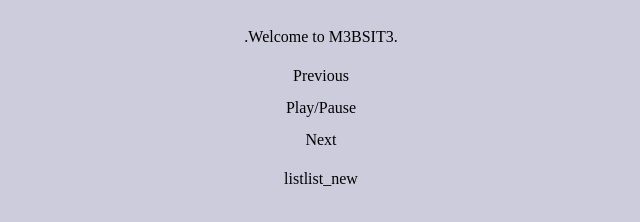
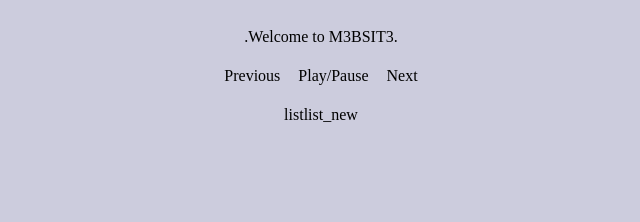
Before and after one commit to OpenDCLabs/mebsite, a plain HTML site: page index.html in a window 1280 px wide. Shown: the whole page, without its empty margins (319-959 px from the left). Drawn offline with Linux system fonts and the light colour scheme.

Commit message:
Update main.css

```diff
--- a/css/main.css
+++ b/css/main.css
@@ -19,3 +19,6 @@ align: center;
 #.header {
 #
 #}
+.controls .block {
+display: inline-block;
+}
```
